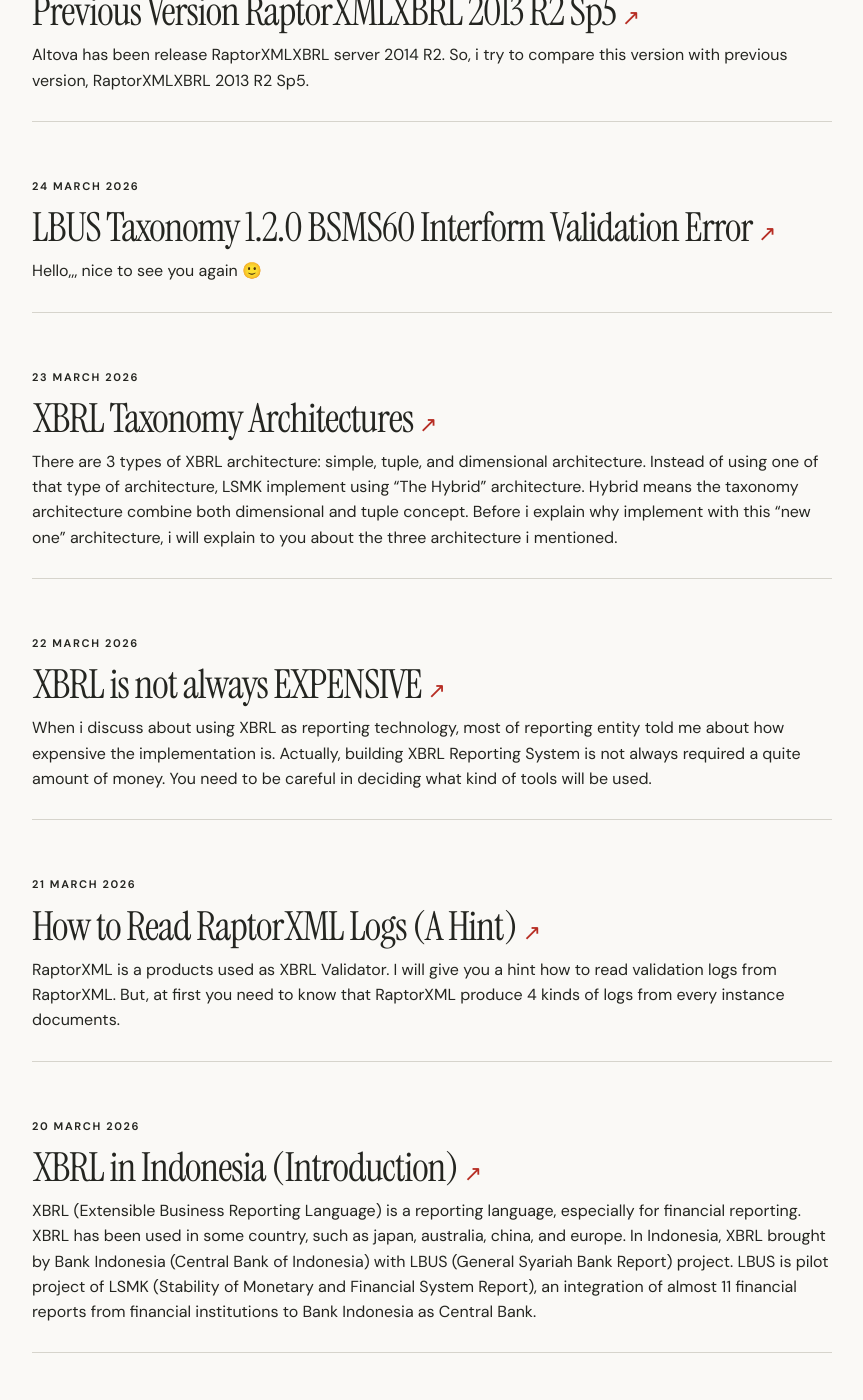
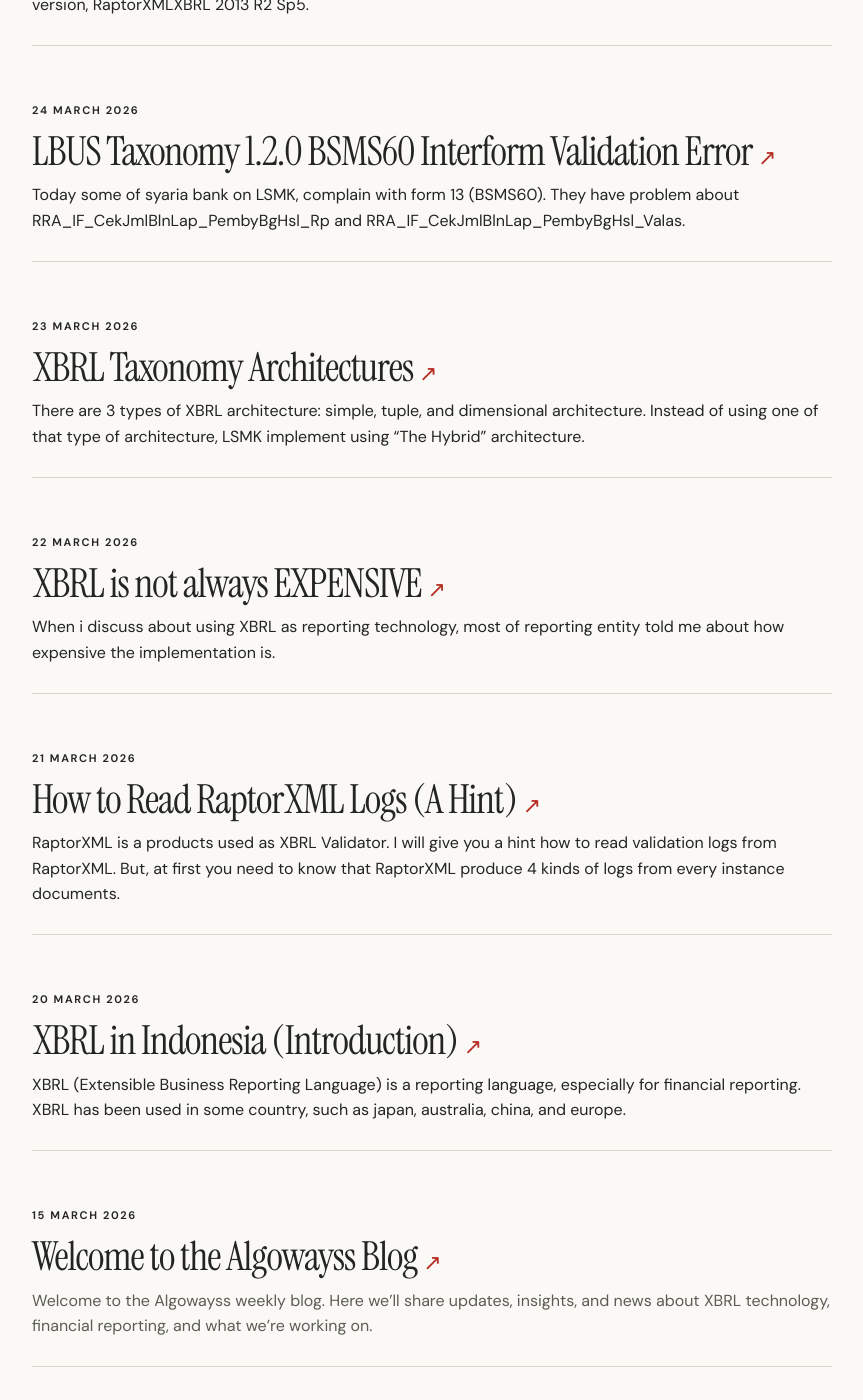
Before and after one commit to sergioutama/algowayss_web, a Jekyll site: the page built from blog.html, in a window 1280 px wide and 1400 px high, scrolled down 2209 px. Shown: the whole window, without its empty margins (208-1071 px from the left). Built offline with Jekyll 4.4.1, drawn with Linux system fonts in a browser that asks for light colours; some of the changed text lies outside the part shown.

Commit message:
Shorten and refine blog post excerpts (round 2 fixes)

```diff
--- a/_posts/2026-03-20-xbrl-in-indonesia-introduction.md
+++ b/_posts/2026-03-20-xbrl-in-indonesia-introduction.md
@@ -4,7 +4,7 @@ title: "XBRL in Indonesia (Introduction)"
 date: 2026-03-20
 category: Blog
 description: "An introduction to XBRL and its early adoption in Indonesia by Bank Indonesia (LBUS and LSMK), the Indonesian Stock Exchange, and SKK Migas."
-excerpt: "XBRL (Extensible Business Reporting Language) is a reporting language, especially for financial reporting. XBRL has been used in some country, such as japan, australia, china, and europe. In Indonesia, XBRL brought by Bank Indonesia (Central Bank of Indonesia) with LBUS (General Syariah Bank Report) project. LBUS is pilot project of LSMK (Stability of Monetary and Financial System Report), an integration of almost 11 financial reports from financial institutions to Bank Indonesia as Central Bank."
+excerpt: "XBRL (Extensible Business Reporting Language) is a reporting language, especially for financial reporting. XBRL has been used in some country, such as japan, australia, china, and europe."
 original_url: "https://geexbrl.wordpress.com/2013/09/09/xbrl-in-indonesia-introduction/"
 original_date: 2013-09-09
 ---
--- a/_posts/2026-03-22-xbrl-is-not-always-expensive.md
+++ b/_posts/2026-03-22-xbrl-is-not-always-expensive.md
@@ -4,7 +4,7 @@ title: "XBRL is not always EXPENSIVE"
 date: 2026-03-22
 category: Blog
 description: "An overview of the four components needed to produce XBRL instance documents and how careful tool selection can keep implementation costs low."
-excerpt: "When i discuss about using XBRL as reporting technology, most of reporting entity told me about how expensive the implementation is. Actually, building XBRL Reporting System is not always required a quite amount of money. You need to be careful in deciding what kind of tools will be used."
+excerpt: "When i discuss about using XBRL as reporting technology, most of reporting entity told me about how expensive the implementation is."
 original_url: "https://geexbrl.wordpress.com/2013/09/30/xbrl-is-not-always-expensive/"
 original_date: 2013-09-30
 ---
--- a/_posts/2026-03-23-xbrl-taxonomy-architectures.md
+++ b/_posts/2026-03-23-xbrl-taxonomy-architectures.md
@@ -4,7 +4,7 @@ title: "XBRL Taxonomy Architectures"
 date: 2026-03-23
 category: Blog
 description: "An explanation of simple, tuple, and dimensional XBRL taxonomy architectures as background to LSMK's hybrid approach."
-excerpt: "There are 3 types of XBRL architecture: simple, tuple, and dimensional architecture. Instead of using one of that type of architecture, LSMK implement using “The Hybrid” architecture. Hybrid means the taxonomy architecture combine both dimensional and tuple concept. Before i explain why implement with this “new one” architecture, i will explain to you about the three architecture i mentioned."
+excerpt: "There are 3 types of XBRL architecture: simple, tuple, and dimensional architecture. Instead of using one of that type of architecture, LSMK implement using “The Hybrid” architecture."
 original_url: "https://geexbrl.wordpress.com/2014/02/12/xbrl-taxonomy-architectures/"
 original_date: 2014-02-12
 ---
--- a/_posts/2026-03-24-lbus-taxonomy-1-2-0-bsms60-interform-error.md
+++ b/_posts/2026-03-24-lbus-taxonomy-1-2-0-bsms60-interform-error.md
@@ -4,7 +4,7 @@ title: "LBUS Taxonomy 1.2.0 BSMS60 Interform Validation Error"
 date: 2026-03-24
 category: Blog
 description: "An explanation of an interform validation error on LBUS Taxonomy 1.2.0 Form 13 (BSMS60) caused by a shared general filter and how the regulator must resolve it."
-excerpt: "Hello,,, nice to see you again 🙂"
+excerpt: "Today some of syaria bank on LSMK, complain with form 13 (BSMS60). They have problem about RRA_IF_CekJmlBlnLap_PembyBgHsl_Rp and RRA_IF_CekJmlBlnLap_PembyBgHsl_Valas."
 original_url: "https://geexbrl.wordpress.com/2014/05/14/lbus-taxonomy-1-2-0-bsms60-interform-error/"
 original_date: 2014-05-14
 ---
--- a/_posts/2026-03-30-instance-generator-excel-add-ins-a-learning-tools-for-creating-instance-documents.md
+++ b/_posts/2026-03-30-instance-generator-excel-add-ins-a-learning-tools-for-creating-instance-documents.md
@@ -4,7 +4,7 @@ title: "Instance Generator Excel Add-Ins (A Learning Tools for Creating Instance
 date: 2026-03-30
 category: Blog
 description: "Overview of a Microsoft Excel Add-In learning tool built to generate XBRL instance documents compatible with OJK's taxonomy."
-excerpt: "In order to help filler in understanding about how to create report in XBRL format, we have created a Microsoft Excel Add-in to help filler to convert their report into XBRL. This add ins is create to be fit to work with OJK’s Taxonomy. It will work under .NET 4.0 and need MS. Visual Studio tools for Office Runtime 2010."
+excerpt: "In order to help filler in understanding about how to create report in XBRL format, we have created a Microsoft Excel Add-in to help filler to convert their report into XBRL."
 original_url: "https://geexbrl.wordpress.com/2015/11/30/instance-generator-excel-add-ins-a-learning-tools-for-creating-instance-documents/"
 original_date: 2015-11-30
 ---
--- a/_posts/2026-03-31-xml-schema-vs-database-schema-could-it-be-converted-into-each-other.md
+++ b/_posts/2026-03-31-xml-schema-vs-database-schema-could-it-be-converted-into-each-other.md
@@ -4,7 +4,7 @@ title: "XBRL Schema vs Database Schema (Could it be Converted into Each Other?)"
 date: 2026-03-31
 category: Blog
 description: "An introduction to mapping XBRL taxonomy metadata and linkbases into a compliant database or datamart schema."
-excerpt: "Hi, all. Since there are so many company in Financing (Multi-finance) Industry wondering how to create the database/datamart that could meet very well with the data requirements stated in XBRL Taxonomy. So, before we got to the point how to matches your databases with XBRL instance documents, let me explain how XBRL working on your report. You can also read my article before."
+excerpt: "Hi, all. Since there are so many company in Financing (Multi-finance) Industry wondering how to create the database/datamart that could meet very well with the data requirements stated in XBRL Taxonomy."
 original_url: "https://geexbrl.wordpress.com/2015/12/16/xml-schema-vs-database-schema-could-it-be-converted-into-each-other/"
 original_date: 2015-12-16
 ---
```
